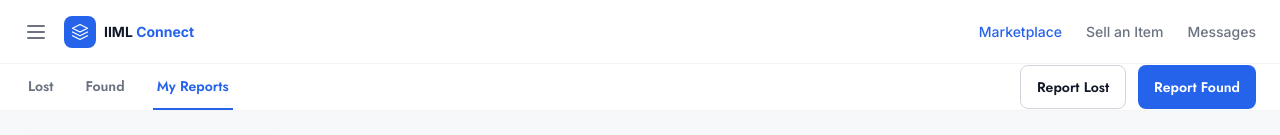
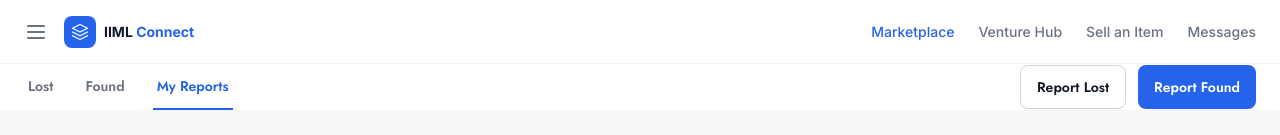
Before and after one commit to HrithikRaj26/iimlconnect_marketplace1, a Next.js app: page /lost-found in a window 1280 px wide. Shown: the top 135 px of the page. Built offline with nearby package versions, Linux system fonts and the light colour scheme; no server answers.

Commit message:
Add Venture Hub link to website header next to Marketplace

```diff
--- a/src/components/ui/TopNav.tsx
+++ b/src/components/ui/TopNav.tsx
@@ -3,7 +3,7 @@ import React from "react";
 
 interface TopNavProps {
   /** Which nav item to highlight as active. */
-  active?: "marketplace" | "listings" | "messages";
+  active?: "marketplace" | "listings" | "messages" | "ventures";
   onMenuClick?: () => void;
 }
 
@@ -45,6 +45,9 @@ export function TopNav({ active = "marketplace", onMenuClick }: TopNavProps) {
         <Link href="/marketplace" className={linkClass("marketplace")}>
           Marketplace
         </Link>
+        <Link href="/ventures" className={linkClass("ventures")}>
+          Venture Hub
+        </Link>
         <Link href="/listing/create" className={linkClass("listings")}>
           Sell an Item
         </Link>
```
